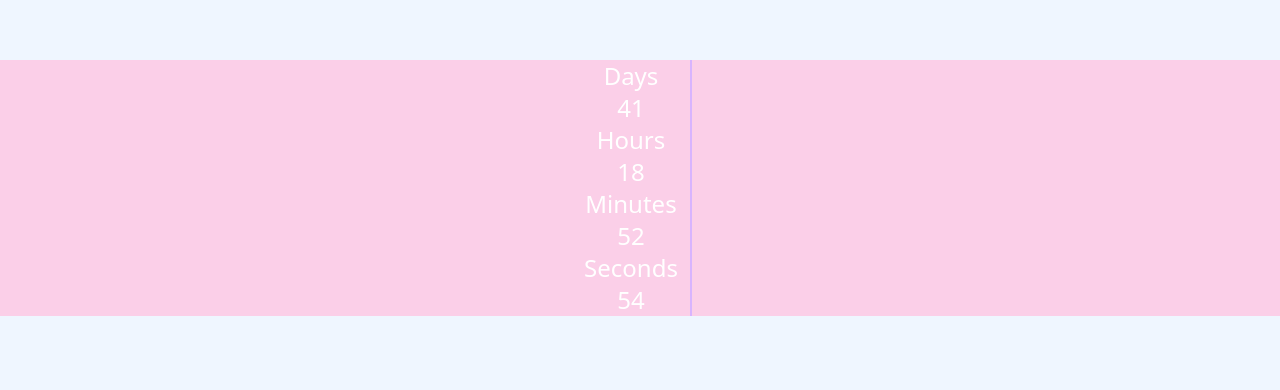
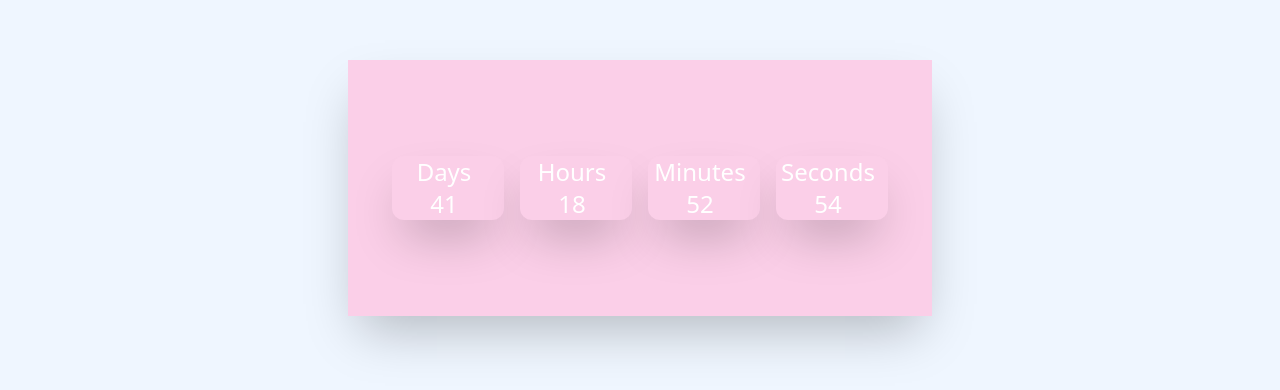
Before and after one commit to KodeIva/birthday-countdown, a React (Create React App) app: page / in a window 1280 px wide. Shown: the part 212-602 px from the top of the page. Built offline with nearby package versions, Linux system fonts and the light colour scheme.

Commit message:
Borders removed from days,hours,minutes and seconds div and  added shadow

```diff
--- a/src/components/Countdown.js
+++ b/src/components/Countdown.js
@@ -38,7 +38,7 @@ const Countdown = ({birthday}) => {
 
     },[birthday])
   return (
-    <div className='flex w-full h-64 justify-center items-center bg-pink-200'>
+    <div className='flex shadow-2xl w-auto h-64 justify-center items-center bg-pink-200'>
     {isBirthday ?
       (<div className='flex flex-col items-center p-4'>
       <Confetti width={screen.width} height={screen.height} numberOfPieces={250}
@@ -52,22 +52,23 @@ const Countdown = ({birthday}) => {
           <span className='text-8xl m-3'>!</span>
       </h1>
       <br />
-      </div>):(<div><div className='w-28 flex flex-col justify-center items-center border-r-2 border-purple-300 text-2xl text-white  mr-2 pr-2'>
+      </div>):(<div className='flex w-auto h-64 m-9 justify-center items-center bg-pink-200'>
+        <div className='w-28 m-2 shadow-2xl rounded-xl bg-pink-200 flex flex-col justify-center items-center text-2xl text-white  mr-2 pr-2'>
         <h2>Days</h2>
         {days < 10 ? <p>0{days}</p> : <p>{days}</p> }
       </div>
 
-      <div className='w-28 flex flex-col justify-center items-center border-r-2 border-purple-300 text-2xl text-white  mr-2 pr-2'>
+      <div className='w-28 m-2 shadow-2xl rounded-xl bg-pink-200 flex flex-col justify-center items-center text-2xl text-white  mr-2 pr-2'>
         <h2>Hours</h2>
         {hours < 10 ? <h1>0{hours}</h1> : <h1>{hours}</h1> }
       </div>
 
-      <div className='w-28 flex flex-col justify-center items-center border-r-2 border-purple-300 text-2xl text-white  mr-2 pr-2'>
+      <div className='w-28 m-2 shadow-2xl rounded-xl bg-pink-200 flex flex-col justify-center items-center text-2xl text-white  mr-2 pr-2'>
         <h2>Minutes</h2>
         {minutes < 10 ? <h1>0{minutes}</h1>:<h1>{minutes}</h1>}
       </div>
 
-      <div className='w-28 flex flex-col justify-center items-center border-r-2 border-purple-300 text-2xl text-white  mr-2 pr-2'>
+      <div className='w-28 m-2 shadow-2xl rounded-xl bg-pink-200 flex flex-col justify-center items-center text-2xl text-white  mr-2 pr-2'>
         <h2> Seconds</h2>
         {seconds < 10 ? <p>0{seconds}</p> : <p>{seconds}</p>}
       </div>
```
